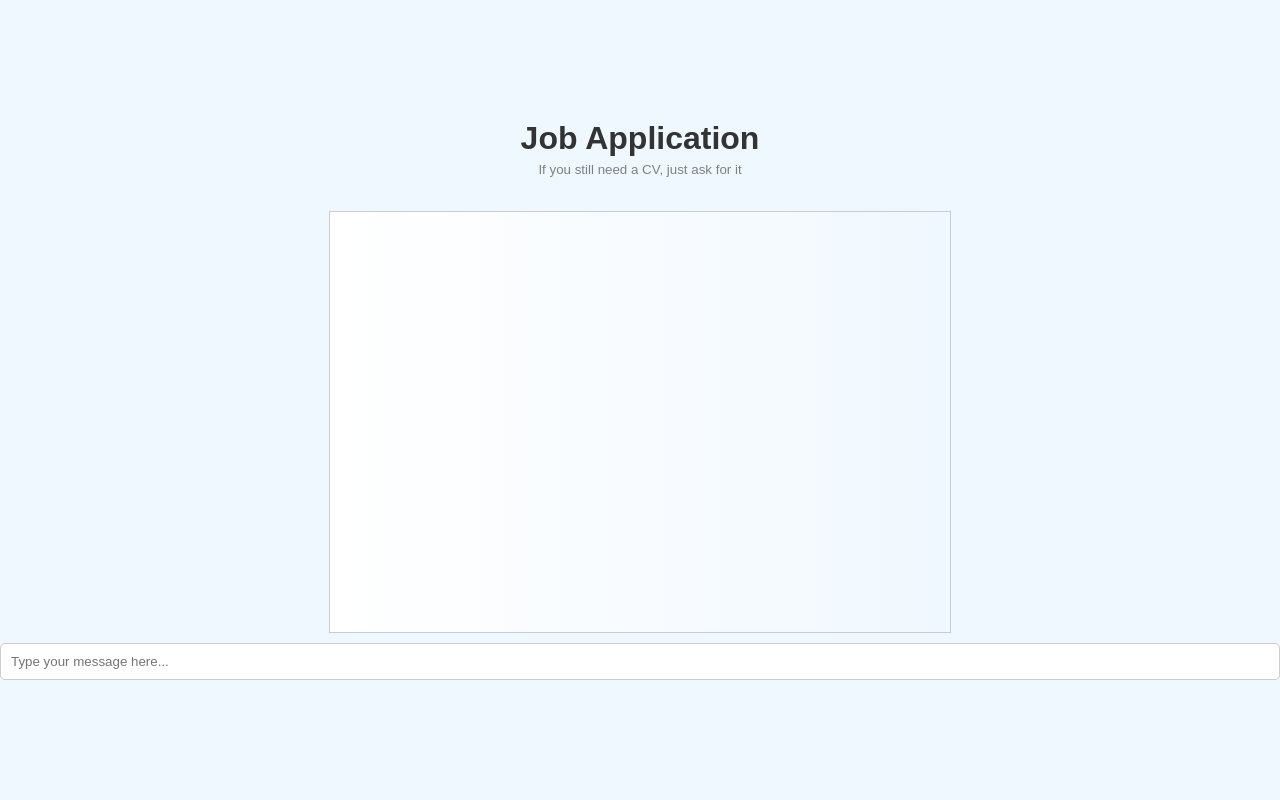
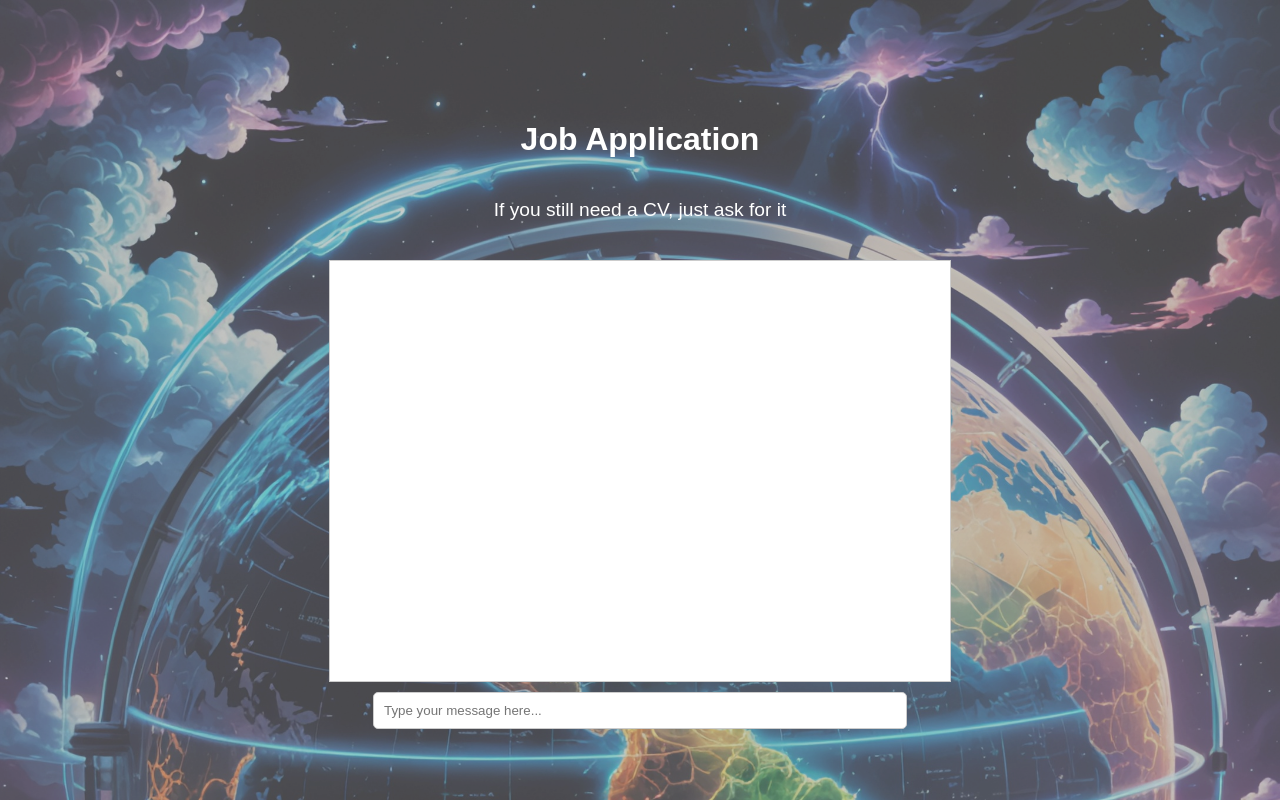
Before and after one commit to kanchang12/simplecompanionapp, a Python web app: template templates/index.html in a window 1280 px wide. Run offline with Jinja, Linux system fonts and the light colour scheme; the template is opened without the code that fills it, so the values that code supplies are empty.

Commit message:
Update index.html

```diff
--- a/templates/index.html
+++ b/templates/index.html
@@ -13,17 +13,48 @@
     height: 100vh;
     margin: 0;
     font-family: Arial, sans-serif;
-            background-color: #f0f8ff; /* Light blue background */
+    position: relative; /* Ensure positioning context for overlay */
 }
+
+.background-image {
+    position: fixed;
+    top: 0;
+    left: 0;
+    width: 100%;
+    height: 100%;
+    background-image: url('creation (2).png'); /* Replace 'your-background-image.jpg' with your image URL */
+    background-size: cover;
+    background-repeat: no-repeat;
+    z-index: -1; /* Ensure it's behind other content */
+    opacity: 0.7; /* Adjust opacity as needed */
+}
+
+.overlay {
+    position: absolute;
+    top: 0;
+    left: 0;
+    width: 100%;
+    height: 100%;
+    background-color: rgba(10,10, 10, 0.2); /* Adjust transparency as needed */
+    z-index: -1; /* Ensure it's behind other content */
+}
+
+
+        h1, p {
+    color: white; /* Set text color to white */
+    text-align: center; /* Center the text */
+    position: relative; /* Ensure positioning context */
+    z-index: 1; /* Bring the text above the background */
+}
+
 h1 {
-            margin: 0;
-            text-align: center;
-            color: #333; /* Dark gray text color */
+    margin-top: 50px; /* Adjust margin as needed */
+    font-size: 2em; /* Increase font size for emphasis */
 }
+
 p {
-            font-size: smaller;
-            margin-top: 5px;
-            color: gray;
+    font-size: 1.2em; /* Increase font size for emphasis */
+    margin-top: 20px; /* Adjust margin as needed */
 }
         #chat-container {
             margin-top: 20px;
@@ -33,10 +64,10 @@
             border: 1px solid #ccc;
             padding: 10px;
             overflow-y: scroll;
-            background-image: linear-gradient(to right, #ffffff, #f0f8ff); /* Gradient background */
+            background-color: rgba(255, 255, 255); /* Light blue background with transparency */
         }
         #message-input {
-            width: calc(100% - 22px);
+            width: calc(40%);
             padding: 10px;
             margin-top: 10px;
             border: 1px solid #ccc; /* Light gray border */
@@ -47,6 +78,8 @@
 <body>
     <h1>Job Application</h1>
     <p>If you still need a CV, just ask for it</p>
+       <div class="background-image"></div>
+    <div class="overlay"></div>
     <div id="chat-container"></div>
     <input type="text" id="message-input" placeholder="Type your message here...">
     <script>
```
Lines whose indentation alone changed are shown as unchanged.
